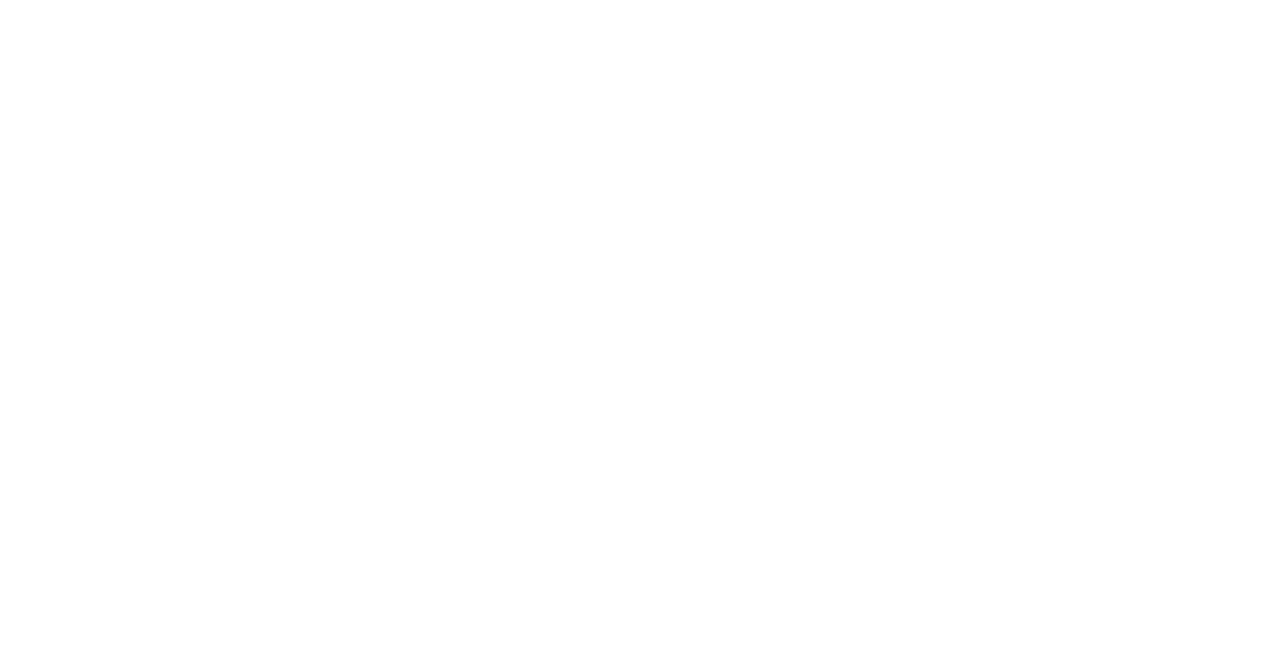
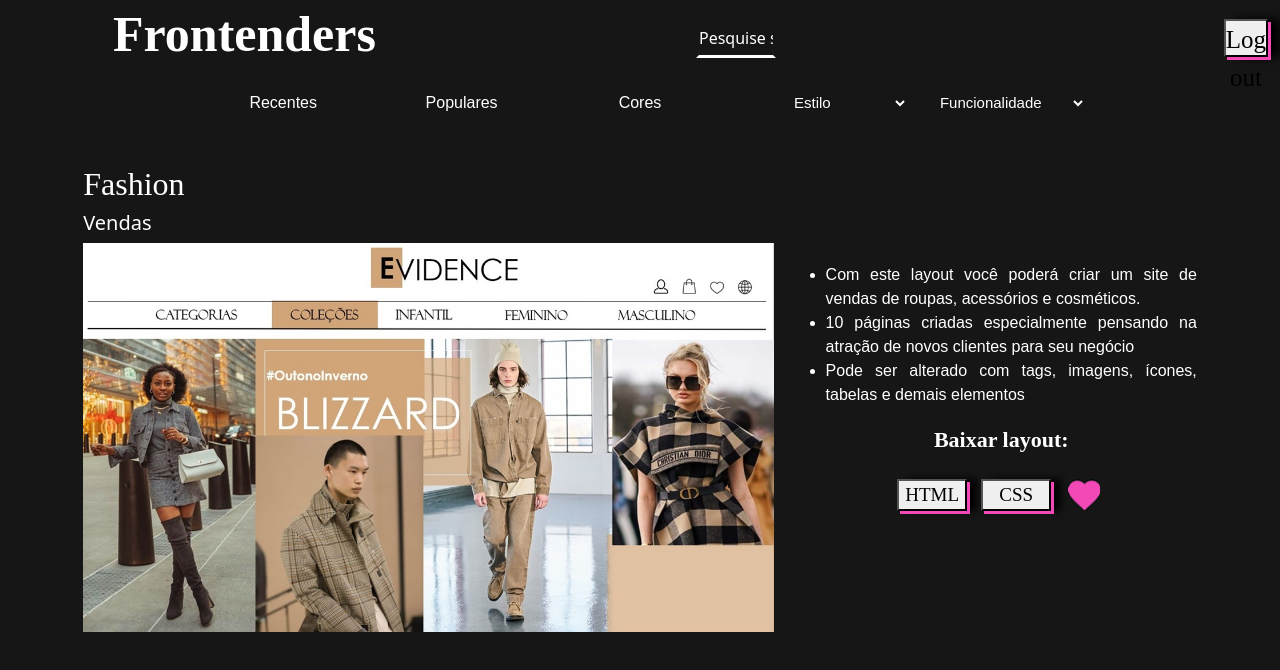
Before and after one commit to luanyoliveira16/Projeto-Frontenders, a plain HTML site: page HTML/demo.html in a window 1280 px wide. Drawn offline with nearby package versions, Linux system fonts and the light colour scheme.

Commit message:
pagina demonstrativa

```diff
--- a/CSS/page-cadastro.css
+++ b/CSS/page-cadastro.css
@@ -37,10 +37,10 @@ label{
     margin-left:30px;
     margin-right: 30px;
     margin-bottom: 5px;
-    border-radius: 6px;
     padding: 5px;
     height: 32px;
     border: none;
+    color: white;
 }
 
 #name:focus,
--- /dev/null
+++ b/CSS/page-demo.css
@@ -0,0 +1,70 @@
+.container-fashion {
+    display: flex;
+    flex-direction: row;
+    width: 90%;
+    justify-content: space-evenly;
+}
+
+.caixa1{
+    display: flex;
+    flex-direction: column;
+    align-items: left;
+    width: 60%;
+    height: auto;
+    margin-top: 2.5em;
+}
+
+h2, h5{
+    color: white;
+    font-weight: lighter;
+}
+
+h2{
+    font-family: BEBAS;
+}
+
+#layout-fashion{
+    width: 100%;
+}
+
+.caixa2{
+    display: flex;
+    flex-direction: column;
+    justify-content:center;
+    width: 35%;
+    height: 120px;
+    height: auto;
+    align-items: center;
+}
+
+.caixa2 li{
+    font-family: Arial;
+    font-size: 16px;
+    font-weight: lighter;
+    text-align: justify;
+    color: white;
+}
+
+.botoes{
+    display: flex;
+    flex-direction: row;
+}
+
+#botoes{
+    height: 32px;
+    width: 70px;
+    font-size: 19px;
+    color: black;
+    box-shadow: 3px 3px #F249B7, 0.5em 0 0.4em;
+    font-family: BEBAS;
+    margin: 7px;
+}
+
+.botoes img{
+    margin: 7px 0 0 10px;
+    height: 32px;
+}
+
+.botoes img:hover{
+    transform: scale(1.10);
+}
--- a/CSS/produtos.css
+++ b/CSS/produtos.css
@@ -53,7 +53,7 @@ input::placeholder {
   border: 2px solid transparent;
 }
 
-#populares, #recentes, #cores, #funcao, #estilos{
+#populares, #recentes, #chama-cores, #funcao, #estilos{
   display: flex;
   justify-content: center;
   background-color:#161616;
@@ -67,7 +67,7 @@ input::placeholder {
 
 #populares:hover,
 #recentes:hover,
-#cores:hover,
+#chama-cores:hover,
 #estiloschild:hover,
 #funcaochild:hover{
   background-color: #292929;
@@ -75,6 +75,11 @@ input::placeholder {
   border-bottom-color: #f249b7;
 }
 
+#chama-cores{
+  cursor: pointer;
+  font-family: Arial, Helvetica, sans-serif;
+  font-size: 16px;
+}
 
 #funcaochild,
 #estiloschild {
@@ -140,3 +145,33 @@ p{
 .produto:hover{
     transform: scale(1.05);
 }
+
+div#cores-container{
+  display: none;
+  flex-direction: row;
+  position: absolute;
+  top: 15%;
+  left: 44%;
+  z-index: 1;
+  flex-wrap: wrap;
+  width:180px;
+  height: 160px;
+  border: #161616 4px solid;
+  justify-content: space-between;
+  align-items: center;
+  background-color: #161616;
+  transition: display 1.05s;
+}
+
+div#cores-container.abrirfechar{
+  display: flex;
+
+}
+
+
+div.cores{
+  width: 35px;
+  height: 35px;
+  margin: auto;
+
+}
--- a/HTML/demo.html
+++ b/HTML/demo.html
@@ -1,12 +1,81 @@
 <!DOCTYPE html>
-<html lang="en">
-<head>
+<html lang="pt-br">
+  <head>
     <meta charset="UTF-8">
     <meta http-equiv="X-UA-Compatible" content="IE=edge">
     <meta name="viewport" content="width=device-width, initial-scale=1.0">
+    <link rel="stylesheet" href="../assets/css/bootstrap.min.css" />
+    <link rel="stylesheet" href="../CSS/estilo-header-footer.css"/>
+    <link rel="stylesheet" href="../CSS/produtos.css">
+    <link rel="stylesheet" href="../CSS/page-demo.css" />
+
     <title>Fashion</title>
-</head>
-<body>
+  </head>
 
-</body>
+  <body>
+    <header class="cabecalho">
+        <h1>Frontenders</h1>
+        <input type="text" id="search-bar" placeholder="Pesquise seu template">
+        <button id="sair">Log out</button>
+    </header>
+
+    <main class="container-produto">
+        <div class="opcoes">
+            <div id="recentes">Recentes</div>
+            <div id="populares">Populares</div>
+            <div id="chama-cores"> Cores</div>
+
+            <div id="estilos">
+                <select id="estiloschild">
+                    <option>Estilo</option>
+                    <option value="base">Dark</option>
+                    <option value="base">Aesthetic</option>
+                    <option value="base">Divertido</option>
+                    <option value="base">Vintage</option>
+                    <option value="base">Futurista</option>
+                    <option value="base">Elegante</option>
+                </select>
+            </div>
+            <div id="funcao">
+                <select id="funcaochild">
+                    <option>Funcionalidade</option>
+                    <option value="base">Educação</option>
+                    <option value="base">Marketing</option>
+                    <option value="base">Vendas</option>
+                    <option value="base">Pessoal</option>
+                    <option value="base">Informativo</option>
+                    <option value="base">Entretenimento</option>
+                </select>
+            </div>
+        </div>
+
+        <section class="container-fashion">
+            <div class="caixa1">
+                <h2>Fashion</h2>
+                <h5>Vendas</h5>
+                <img src="../imagens/carrossel4.jpg" id="layout-fashion">
+                <br>
+            </div>
+
+            <div class="caixa2">
+                <ul>
+                    <li>Com este layout você poderá criar um site de vendas de roupas, acessórios e cosméticos.</li>
+                    <li>10 páginas criadas especialmente pensando na atração de novos clientes para seu negócio</li>
+                    <li>Pode ser alterado com tags, imagens, ícones, tabelas e demais elementos</li>
+                </ul>
+
+                <p>Baixar layout:</p>
+                <div class="botoes">
+                    <button id="botoes">HTML</button>
+                <button id="botoes">CSS</button>
+                <img src="../imagens/favoritar.png">
+                </div>
+            </div>
+        </section>
+
+        <div id="cores-container"></div>
+
+        <script src="../assets/js/bootstrap.min.js"></script>
+        <script src="../JS/colors.js"></script>
+  </body>
 </html>
--- /dev/null
+++ b/JS/colors.js
@@ -0,0 +1,24 @@
+const paleta = document.querySelector("#cores-container");
+
+let arrColors = [
+    "#FFD600","#E64A1D", "#ff0000", "#f249b7",
+
+    "#2889F7","#300495","#bd1fbf","#DF70CF",
+
+    "#428993", "#369e71", "#57b507", "#80FF15",
+
+    "#757563", "#BCC0C4", "#E8E4E8", "#AA7E20"]
+
+ for(let index = 0; index < arrColors.length; index+= 1){
+     let cores = document.createElement("div");
+     cores.classList.add("cores")
+     cores.setAttribute("id", `${arrColors[index]}`)
+     cores.style.backgroundColor = arrColors[index];
+     paleta.appendChild(cores);
+}
+
+const escolherCor = document.querySelector("#chama-cores");
+escolherCor.addEventListener("click", abrirPaleta)
+function abrirPaleta (){
+    paleta.classList.toggle("abrirfechar");
+}
```
Also changed, not shown: HTML/page-produtos.html (+4 -5 lines), imagens/favoritar.png (added).
